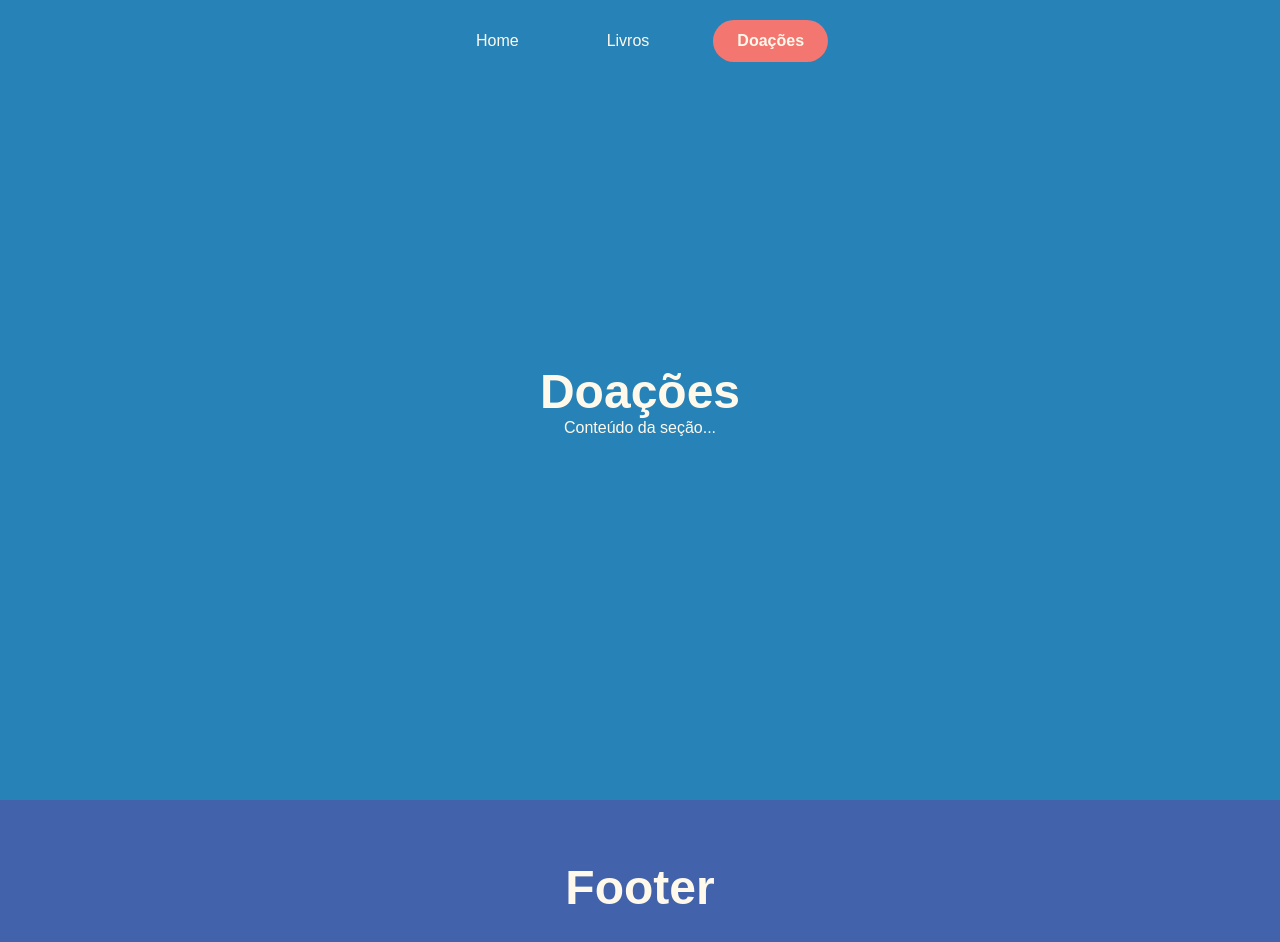
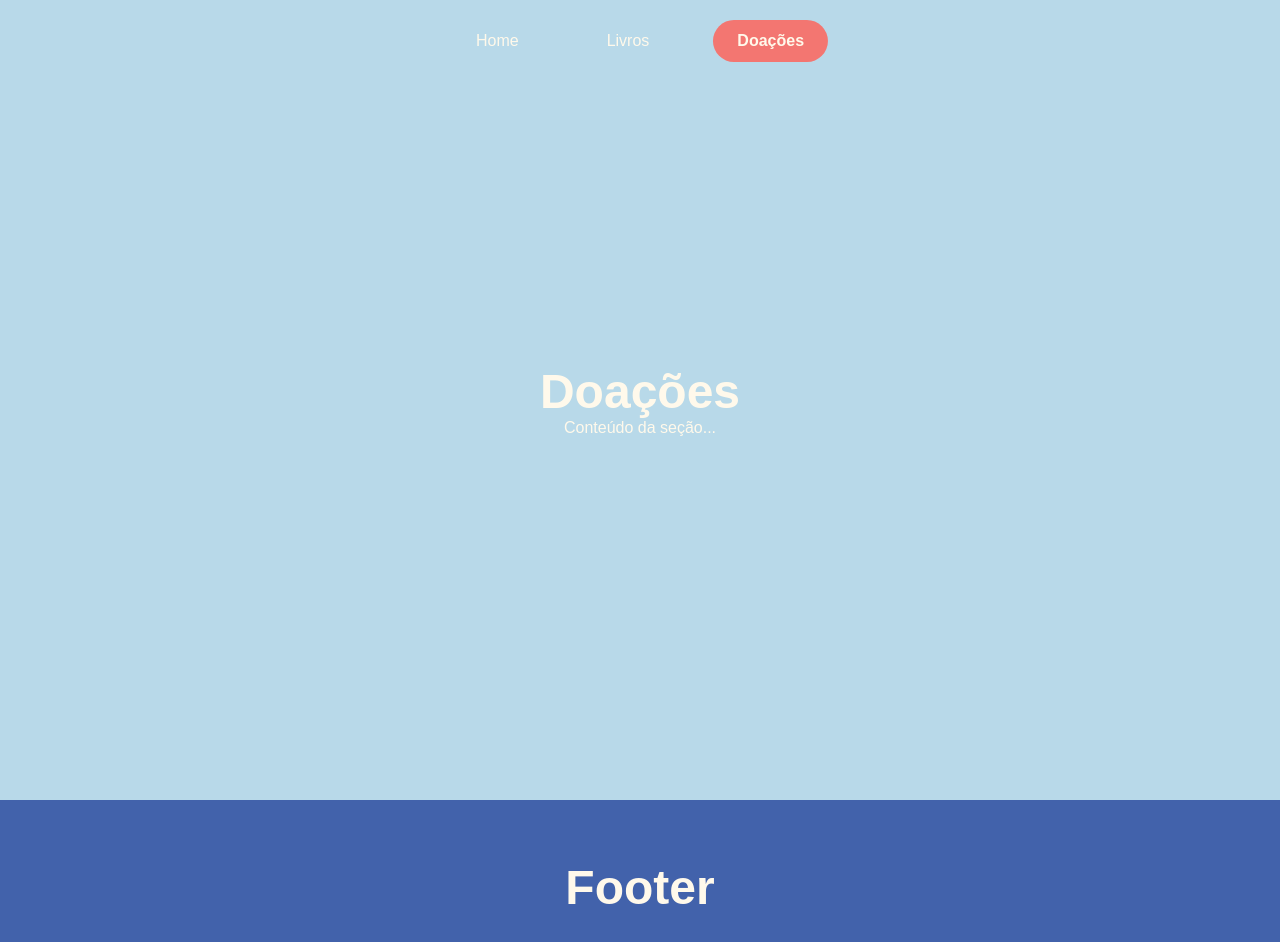
Before and after one commit to inesDiasChagas/inesDiasChagas.github.io, a React (Create React App) app: page /donate in a window 1280 px wide. Shown: the top 942 px of the page. Built offline with nearby package versions, Linux system fonts and the light colour scheme.

Commit message:
00005 - Change Styles

```diff
--- a/src/pages/Donate.css
+++ b/src/pages/Donate.css
@@ -1,5 +1,5 @@
 .donate-container {
-    background-color: #2782B8;
+    background-color: #B8D9E9;
     color: var(--main-foreground-color);
     width: 100vw;
     height: 100vh;
```
Also changed, not shown: 6 other files (tests, documents, lock files or other folders).
